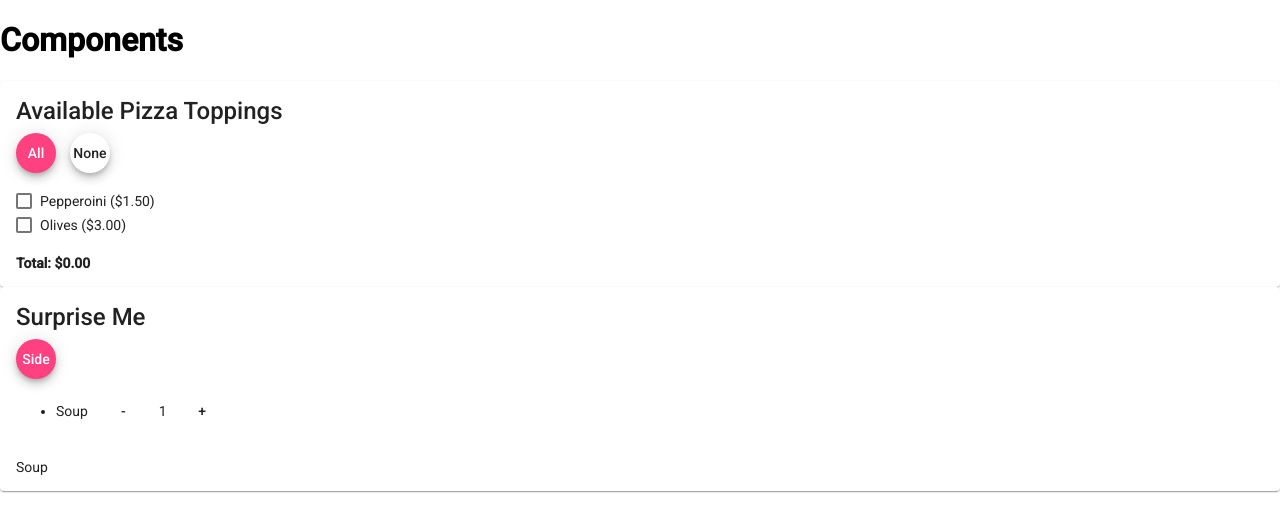
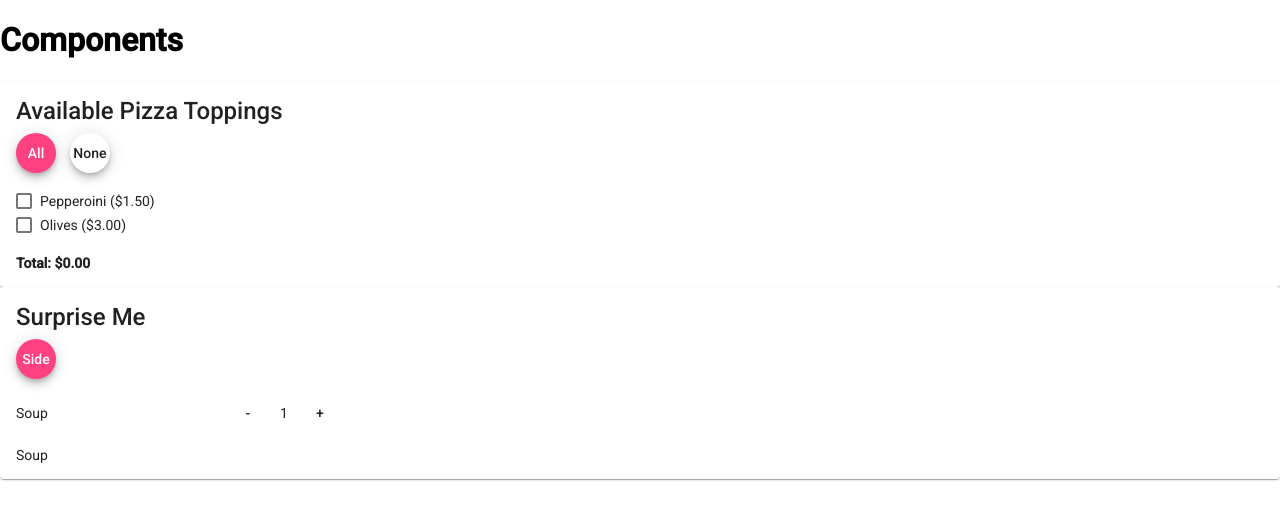
Before and after one commit to tsteelematc/components-2022ftuth, an Angular app: page / in a window 1280 px wide. Both pictures are taken after a click on the button "Side". Shown: the top 532 px of the page. Built offline with nearby package versions, Linux system fonts and the light colour scheme.

Commit message:
Flexbox...

```diff
--- a/src/app/surprise-side/surprise-side.component.css
+++ b/src/app/surprise-side/surprise-side.component.css
@@ -0,0 +1,9 @@
+.grouped-side-display {
+    display: flex;
+    justify-content: flex-start;
+    align-items: center
+}
+
+.grouped-side-display-text {
+    min-width: 200px;
+}
--- a/src/app/surprise-side/surprise-side.component.html
+++ b/src/app/surprise-side/surprise-side.component.html
@@ -9,13 +9,17 @@
         >
             Side
         </button>
-        &nbsp;&nbsp;
-        <ul>
-            <li
+        <br>
+        <br>
+        <div
+            class="grouped-side-display"
             *ngFor="let s of groupedSides"
         >
+            <span
+                class="grouped-side-display-text"
+            >
                 {{ s[0] }}
-
+            </span>
             <button
                 mat-button
                 color="light"
@@ -31,8 +35,7 @@
             >
                 +
             </button>
-            </li>
-        </ul>
+        </div>
         <br>
         {{ commaDelimetedSides }}
     </mat-card-content>
```
Lines whose indentation alone changed are shown as unchanged.
